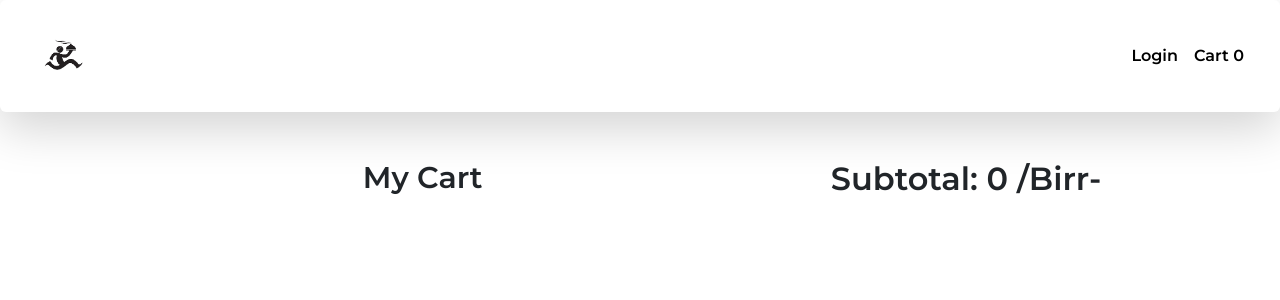
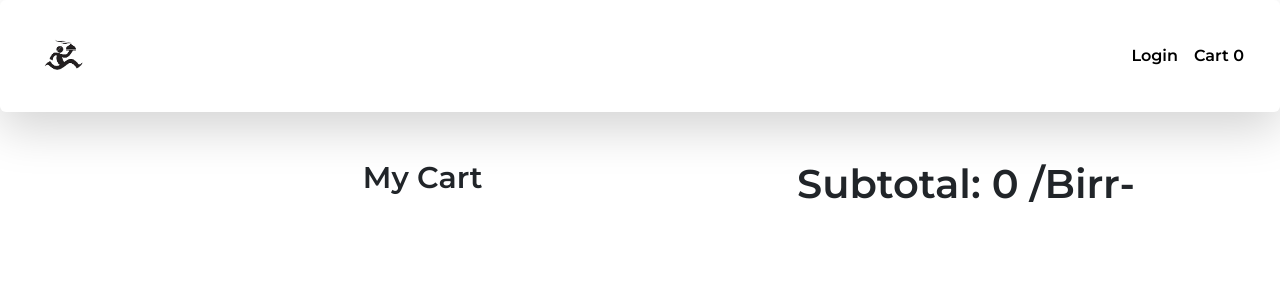
Before and after one commit to Kumilachew-g/food-delivery, a React (Create React App) app in the folder client/: page /cart in a window 1280 px wide. Shown: the top 300 px of the page. Built offline with nearby package versions, Linux system fonts and the light colour scheme.

Commit message:
Add styling for subtotal

```diff
--- a/client/src/pages/CartPage.jsx
+++ b/client/src/pages/CartPage.jsx
@@ -63,7 +63,7 @@ function CartPage() {
           })}
         </div>
         <div className='col-md-4'>
-          <h2>Subtotal: {subtotal} /Birr-</h2>
+          <h2 style={{ fontSize: '40px' }}>Subtotal: {subtotal} /Birr-</h2>
         </div>
       </div>
     </div>
```
